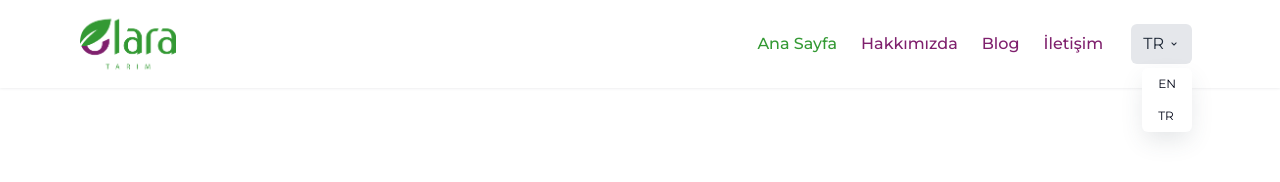
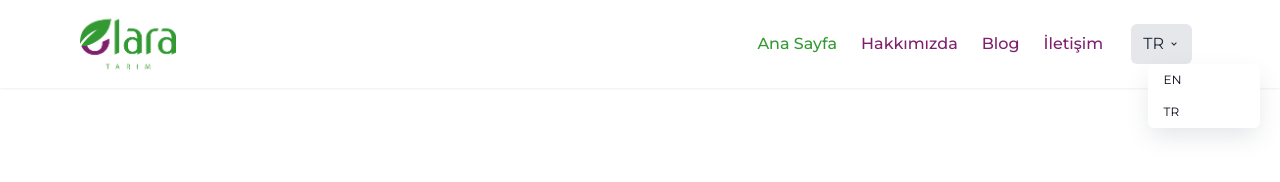
Before and after one commit to Muhammeddemircii/Elara, a Next.js app: page / in a window 1280 px wide. Both pictures are taken after a click on the button "TR". Shown: the top 182 px of the page. Built offline with nearby package versions, Linux system fonts and the light colour scheme.

Commit message:
Update navbar-small-light.js

```diff
--- a/src/app/components/navbar-small-light.js
+++ b/src/app/components/navbar-small-light.js
@@ -1,5 +1,5 @@
 'use client'
-import React, { useState, useEffect } from 'react'
+import React, { useState, useEffect, useRef } from 'react'
 import Link from 'next/link';
 import Image from 'next/image';
 import { Link as Link1 } from 'react-scroll';
@@ -12,6 +12,8 @@ export default function NavbarSmallLight() {
     const [navbarTop, setNavbarTop] = useState(false);
     const [isMounted, setIsMounted] = useState(false);
     const [langDropdown, setLangDropdown] = useState(false);
+    const [dropdownPosition, setDropdownPosition] = useState({ top: 0, left: 0 });
+    const langButtonRef = useRef(null);
 
     useEffect(() => {
         setIsMounted(true);
@@ -36,11 +38,19 @@ export default function NavbarSmallLight() {
         setMenu(!isOpen)
     }
 
+    const toggleLangDropdown = () => {
+        if (!langDropdown && langButtonRef.current) {
+            const rect = langButtonRef.current.getBoundingClientRect();
+            setDropdownPosition({
+                top: rect.bottom + window.scrollY,
+                left: rect.left + window.scrollX + (rect.width / 2) - 14
+            });
+        }
+        setLangDropdown(!langDropdown);
+    }
 
     const getLanguageUrl = (lng) => {
-
         const currentUrl = new URL(window.location.href);
-
         currentUrl.searchParams.set('lng', lng);
         return currentUrl.toString();
     }
@@ -81,16 +91,34 @@ export default function NavbarSmallLight() {
                     <div className="nav-icons flex items-center lg_992:order-2 ms-auto lg:ms-4">
 
                         {isMounted && (
-                          <div className="relative mr-2">
+                            <div className="mr-2">
                                 <button
-                                  onClick={() => setLangDropdown(!langDropdown)}
+                                    ref={langButtonRef}
+                                    onClick={toggleLangDropdown}
                                     className="flex items-center gap-1 px-3 py-2 bg-gray-200 hover:bg-gray-300 text-gray-800 rounded-md transition duration-200"
                                 >
                                     {i18n.language === 'tr' ? 'TR' : 'EN'}
-                                  <Unicons.UilAngleDown width={12}/>
+                                    <Unicons.UilAngleDown width={12} />
                                 </button>
-                              {langDropdown && (
-                                  <div className="absolute top-full right-0 mt-1 bg-white shadow-lg rounded-md overflow-hidden z-10">
+                            </div>
+                        )}
+
+                        <button data-collapse="menu-collapse" type="button" onClick={toggleMenu}
+                            className="collapse-btn inline-flex items-center ms-3 text-slate-950 dark:text-white lg_992:hidden"
+                            aria-controls="menu-collapse" aria-expanded="false">
+                            <span className="sr-only">Navigation Menu</span>
+                            <i className="mdi mdi-menu text-[24px]"></i>
+                        </button>
+                    </div>
+
+                    {langDropdown && isMounted && (
+                        <div
+                            className="fixed bg-white shadow-lg rounded-md overflow-hidden z-[9999] w-28"
+                            style={{
+                                top: `${dropdownPosition.top}px`,
+                                left: `${dropdownPosition.left}px`
+                            }}
+                        >
                             <a
                                 href="?lng=en"
                                 onClick={() => setLangDropdown(false)}
@@ -107,16 +135,6 @@ export default function NavbarSmallLight() {
                             </a>
                         </div>
                     )}
-                          </div>
-                        )}
-
-                        <button data-collapse="menu-collapse" type="button" onClick={toggleMenu}
-                            className="collapse-btn inline-flex items-center ms-3 text-slate-950 dark:text-white lg_992:hidden"
-                            aria-controls="menu-collapse" aria-expanded="false">
-                            <span className="sr-only">Navigation Menu</span>
-                            <i className="mdi mdi-menu text-[24px]"></i>
-                        </button>
-                    </div>
 
                     <div className={`${isOpen === true ? 'navigation lg_992:order-1 lg_992:flex hidden ms-auto' : 'navigation lg_992:order-1 lg_992:flex ms-auto block'}`} id="menu-collapse">
                         <ul className="navbar-nav nav-light font-montserrat font-medium" id="navbar-navlist">
```
Lines whose indentation alone changed are shown as unchanged.
